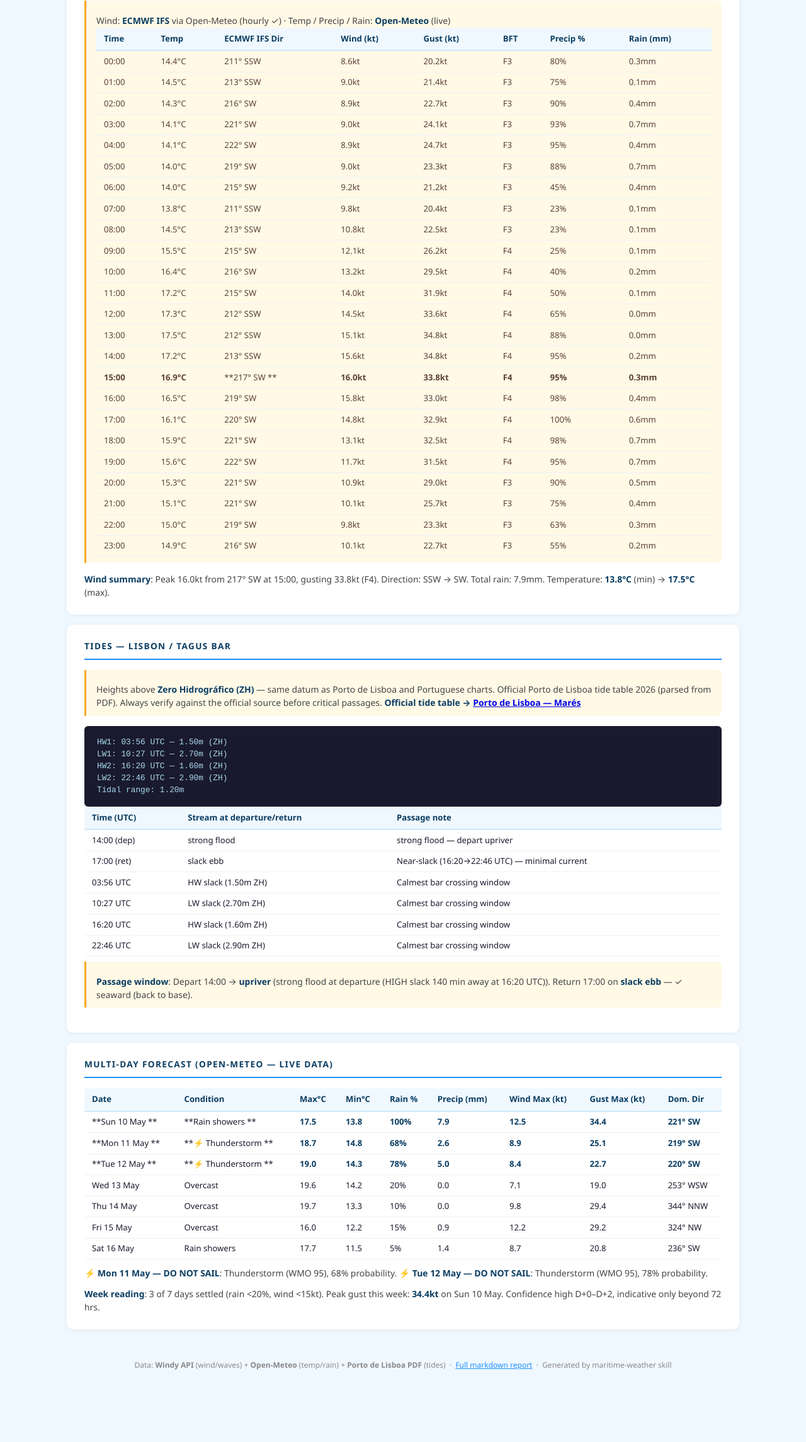
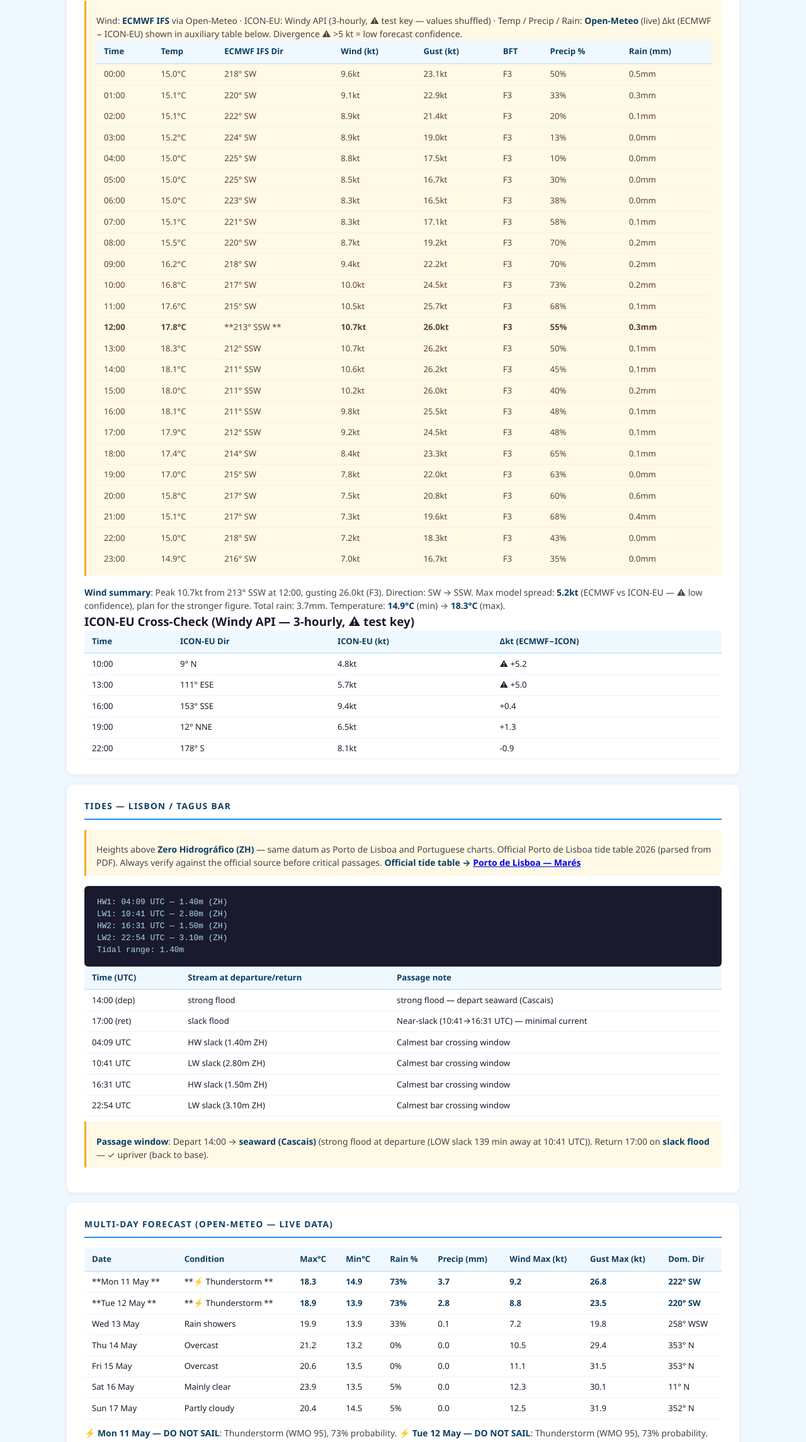
Before and after one commit to martinsda/maritime-weather, a website: page index.html in a window 1280 px wide. Shown: the part 197-2487 px from the top of the page at 63% size. Before the commit the page ends 2398 px from the top, so only its background shows below. Drawn offline with Linux system fonts and the light colour scheme.

Commit message:
briefing: auto-generated 25664702516

```diff
--- a/index.html
+++ b/index.html
@@ -3,7 +3,7 @@
 <head>
   <meta charset="UTF-8">
   <meta name="viewport" content="width=device-width, initial-scale=1.0">
-  <title>Maritime Briefing — 2026-05-10</title>
+  <title>Maritime Briefing — 2026-05-11</title>
   <style>
     :root {
       --sea:   #0a3d62;
@@ -100,15 +100,16 @@
 <header>
   <div>
     <h1>⚓ Maritime Weather Briefing</h1>
-    <p>Lisbon → Cascais &nbsp;·&nbsp; 2026-05-10 &nbsp;·&nbsp; 38.682°N, 9.219°W</p>
+    <p>Lisbon → Cascais &nbsp;·&nbsp; 2026-05-11 &nbsp;·&nbsp; 38.682°N, 9.219°W</p>
   </div>
-  <span class="badge">Generated 2026-05-10 15:05 UTC</span>
+  <span class="badge">Generated 2026-05-11 10:29 UTC</span>
 </header>
 
 <main>
   <section id="hourly"><h2>TODAY — HOURLY FORECAST</h2>
 <blockquote>
-<p>Wind: <strong>ECMWF IFS</strong> via Open-Meteo (hourly ✓) · Temp / Precip / Rain: <strong>Open-Meteo</strong> (live)</p>
+<p>Wind: <strong>ECMWF IFS</strong> via Open-Meteo · ICON-EU: Windy API (3-hourly, ⚠ test key — values shuffled) · Temp / Precip / Rain: <strong>Open-Meteo</strong> (live)
+Δkt (ECMWF − ICON-EU) shown in auxiliary table below. Divergence ⚠ &gt;5 kt = low forecast confidence.</p>
 <table>
 <thead>
 <tr>
@@ -124,247 +125,288 @@
 </thead>
 <tbody><tr>
 <td>00:00</td>
-<td>14.4°C</td>
-<td>211° SSW</td>
-<td>8.6kt</td>
-<td>20.2kt</td>
+<td>15.0°C</td>
+<td>218° SW</td>
+<td>9.6kt</td>
+<td>23.1kt</td>
 <td>F3</td>
-<td>80%</td>
+<td>50%</td>
+<td>0.5mm</td>
+</tr>
+<tr>
+<td>01:00</td>
+<td>15.1°C</td>
+<td>220° SW</td>
+<td>9.1kt</td>
+<td>22.9kt</td>
+<td>F3</td>
+<td>33%</td>
 <td>0.3mm</td>
 </tr>
 <tr>
-<td>01:00</td>
-<td>14.5°C</td>
-<td>213° SSW</td>
-<td>9.0kt</td>
+<td>02:00</td>
+<td>15.1°C</td>
+<td>222° SW</td>
+<td>8.9kt</td>
 <td>21.4kt</td>
 <td>F3</td>
-<td>75%</td>
+<td>20%</td>
 <td>0.1mm</td>
 </tr>
 <tr>
-<td>02:00</td>
-<td>14.3°C</td>
-<td>216° SW</td>
+<td>03:00</td>
+<td>15.2°C</td>
+<td>224° SW</td>
 <td>8.9kt</td>
-<td>22.7kt</td>
+<td>19.0kt</td>
 <td>F3</td>
-<td>90%</td>
-<td>0.4mm</td>
-</tr>
-<tr>
-<td>03:00</td>
-<td>14.1°C</td>
-<td>221° SW</td>
-<td>9.0kt</td>
-<td>24.1kt</td>
-<td>F3</td>
-<td>93%</td>
-<td>0.7mm</td>
+<td>13%</td>
+<td>0.0mm</td>
 </tr>
 <tr>
 <td>04:00</td>
-<td>14.1°C</td>
-<td>222° SW</td>
-<td>8.9kt</td>
-<td>24.7kt</td>
+<td>15.0°C</td>
+<td>225° SW</td>
+<td>8.8kt</td>
+<td>17.5kt</td>
 <td>F3</td>
-<td>95%</td>
-<td>0.4mm</td>
+<td>10%</td>
+<td>0.0mm</td>
 </tr>
 <tr>
 <td>05:00</td>
-<td>14.0°C</td>
-<td>219° SW</td>
-<td>9.0kt</td>
-<td>23.3kt</td>
+<td>15.0°C</td>
+<td>225° SW</td>
+<td>8.5kt</td>
+<td>16.7kt</td>
 <td>F3</td>
-<td>88%</td>
-<td>0.7mm</td>
+<td>30%</td>
+<td>0.0mm</td>
 </tr>
 <tr>
 <td>06:00</td>
-<td>14.0°C</td>
-<td>215° SW</td>
-<td>9.2kt</td>
-<td>21.2kt</td>
+<td>15.0°C</td>
+<td>223° SW</td>
+<td>8.3kt</td>
+<td>16.5kt</td>
 <td>F3</td>
-<td>45%</td>
-<td>0.4mm</td>
+<td>38%</td>
+<td>0.0mm</td>
 </tr>
 <tr>
 <td>07:00</td>
-<td>13.8°C</td>
-<td>211° SSW</td>
-<td>9.8kt</td>
-<td>20.4kt</td>
+<td>15.1°C</td>
+<td>221° SW</td>
+<td>8.3kt</td>
+<td>17.1kt</td>
 <td>F3</td>
-<td>23%</td>
+<td>58%</td>
 <td>0.1mm</td>
 </tr>
 <tr>
 <td>08:00</td>
-<td>14.5°C</td>
-<td>213° SSW</td>
-<td>10.8kt</td>
-<td>22.5kt</td>
+<td>15.5°C</td>
+<td>220° SW</td>
+<td>8.7kt</td>
+<td>19.2kt</td>
 <td>F3</td>
-<td>23%</td>
+<td>70%</td>
+<td>0.2mm</td>
+</tr>
+<tr>
+<td>09:00</td>
+<td>16.2°C</td>
+<td>218° SW</td>
+<td>9.4kt</td>
+<td>22.2kt</td>
+<td>F3</td>
+<td>70%</td>
+<td>0.2mm</td>
+</tr>
+<tr>
+<td>10:00</td>
+<td>16.8°C</td>
+<td>217° SW</td>
+<td>10.0kt</td>
+<td>24.5kt</td>
+<td>F3</td>
+<td>73%</td>
+<td>0.2mm</td>
+</tr>
+<tr>
+<td>11:00</td>
+<td>17.6°C</td>
+<td>215° SW</td>
+<td>10.5kt</td>
+<td>25.7kt</td>
+<td>F3</td>
+<td>68%</td>
 <td>0.1mm</td>
 </tr>
 <tr>
-<td>09:00</td>
-<td>15.5°C</td>
-<td>215° SW</td>
-<td>12.1kt</td>
+<td><strong>12:00</strong></td>
+<td><strong>17.8°C</strong></td>
+<td>**213° SSW  **</td>
+<td><strong>10.7kt</strong></td>
+<td><strong>26.0kt</strong></td>
+<td><strong>F3</strong></td>
+<td><strong>55%</strong></td>
+<td><strong>0.3mm</strong></td>
+</tr>
+<tr>
+<td>13:00</td>
+<td>18.3°C</td>
+<td>212° SSW</td>
+<td>10.7kt</td>
 <td>26.2kt</td>
-<td>F4</td>
-<td>25%</td>
+<td>F3</td>
+<td>50%</td>
 <td>0.1mm</td>
 </tr>
 <tr>
-<td>10:00</td>
-<td>16.4°C</td>
-<td>216° SW</td>
-<td>13.2kt</td>
-<td>29.5kt</td>
-<td>F4</td>
+<td>14:00</td>
+<td>18.1°C</td>
+<td>211° SSW</td>
+<td>10.6kt</td>
+<td>26.2kt</td>
+<td>F3</td>
+<td>45%</td>
+<td>0.1mm</td>
+</tr>
+<tr>
+<td>15:00</td>
+<td>18.0°C</td>
+<td>211° SSW</td>
+<td>10.2kt</td>
+<td>26.0kt</td>
+<td>F3</td>
 <td>40%</td>
 <td>0.2mm</td>
 </tr>
 <tr>
-<td>11:00</td>
-<td>17.2°C</td>
-<td>215° SW</td>
-<td>14.0kt</td>
-<td>31.9kt</td>
-<td>F4</td>
-<td>50%</td>
+<td>16:00</td>
+<td>18.1°C</td>
+<td>211° SSW</td>
+<td>9.8kt</td>
+<td>25.5kt</td>
+<td>F3</td>
+<td>48%</td>
 <td>0.1mm</td>
 </tr>
 <tr>
-<td>12:00</td>
-<td>17.3°C</td>
+<td>17:00</td>
+<td>17.9°C</td>
 <td>212° SSW</td>
-<td>14.5kt</td>
-<td>33.6kt</td>
-<td>F4</td>
+<td>9.2kt</td>
+<td>24.5kt</td>
+<td>F3</td>
+<td>48%</td>
+<td>0.1mm</td>
+</tr>
+<tr>
+<td>18:00</td>
+<td>17.4°C</td>
+<td>214° SW</td>
+<td>8.4kt</td>
+<td>23.3kt</td>
+<td>F3</td>
 <td>65%</td>
+<td>0.1mm</td>
+</tr>
+<tr>
+<td>19:00</td>
+<td>17.0°C</td>
+<td>215° SW</td>
+<td>7.8kt</td>
+<td>22.0kt</td>
+<td>F3</td>
+<td>63%</td>
 <td>0.0mm</td>
 </tr>
 <tr>
-<td>13:00</td>
-<td>17.5°C</td>
-<td>212° SSW</td>
-<td>15.1kt</td>
-<td>34.8kt</td>
-<td>F4</td>
-<td>88%</td>
-<td>0.0mm</td>
-</tr>
-<tr>
-<td>14:00</td>
-<td>17.2°C</td>
-<td>213° SSW</td>
-<td>15.6kt</td>
-<td>34.8kt</td>
-<td>F4</td>
-<td>95%</td>
-<td>0.2mm</td>
-</tr>
-<tr>
-<td><strong>15:00</strong></td>
-<td><strong>16.9°C</strong></td>
-<td>**217° SW   **</td>
-<td><strong>16.0kt</strong></td>
-<td><strong>33.8kt</strong></td>
-<td><strong>F4</strong></td>
-<td><strong>95%</strong></td>
-<td><strong>0.3mm</strong></td>
-</tr>
-<tr>
-<td>16:00</td>
-<td>16.5°C</td>
-<td>219° SW</td>
-<td>15.8kt</td>
-<td>33.0kt</td>
-<td>F4</td>
-<td>98%</td>
-<td>0.4mm</td>
-</tr>
-<tr>
-<td>17:00</td>
-<td>16.1°C</td>
-<td>220° SW</td>
-<td>14.8kt</td>
-<td>32.9kt</td>
-<td>F4</td>
-<td>100%</td>
+<td>20:00</td>
+<td>15.8°C</td>
+<td>217° SW</td>
+<td>7.5kt</td>
+<td>20.8kt</td>
+<td>F3</td>
+<td>60%</td>
 <td>0.6mm</td>
-</tr>
-<tr>
-<td>18:00</td>
-<td>15.9°C</td>
-<td>221° SW</td>
-<td>13.1kt</td>
-<td>32.5kt</td>
-<td>F4</td>
-<td>98%</td>
-<td>0.7mm</td>
-</tr>
-<tr>
-<td>19:00</td>
-<td>15.6°C</td>
-<td>222° SW</td>
-<td>11.7kt</td>
-<td>31.5kt</td>
-<td>F4</td>
-<td>95%</td>
-<td>0.7mm</td>
-</tr>
-<tr>
-<td>20:00</td>
-<td>15.3°C</td>
-<td>221° SW</td>
-<td>10.9kt</td>
-<td>29.0kt</td>
-<td>F3</td>
-<td>90%</td>
-<td>0.5mm</td>
 </tr>
 <tr>
 <td>21:00</td>
 <td>15.1°C</td>
-<td>221° SW</td>
-<td>10.1kt</td>
-<td>25.7kt</td>
+<td>217° SW</td>
+<td>7.3kt</td>
+<td>19.6kt</td>
 <td>F3</td>
-<td>75%</td>
+<td>68%</td>
 <td>0.4mm</td>
 </tr>
 <tr>
 <td>22:00</td>
 <td>15.0°C</td>
-<td>219° SW</td>
-<td>9.8kt</td>
-<td>23.3kt</td>
+<td>218° SW</td>
+<td>7.2kt</td>
+<td>18.3kt</td>
 <td>F3</td>
-<td>63%</td>
-<td>0.3mm</td>
+<td>43%</td>
+<td>0.0mm</td>
 </tr>
 <tr>
 <td>23:00</td>
 <td>14.9°C</td>
 <td>216° SW</td>
-<td>10.1kt</td>
-<td>22.7kt</td>
+<td>7.0kt</td>
+<td>16.7kt</td>
 <td>F3</td>
-<td>55%</td>
-<td>0.2mm</td>
+<td>35%</td>
+<td>0.0mm</td>
 </tr>
 </tbody></table>
 </blockquote>
-<p><strong>Wind summary</strong>: Peak 16.0kt from 217° SW at 15:00, gusting 33.8kt (F4). Direction: SSW → SW. Total rain: 7.9mm. Temperature: <strong>13.8°C</strong> (min) → <strong>17.5°C</strong> (max).</p>
+<p><strong>Wind summary</strong>: Peak 10.7kt from 213° SSW at 12:00, gusting 26.0kt (F3). Direction: SW → SSW. Max model spread: <strong>5.2kt</strong> (ECMWF vs ICON-EU — ⚠ low confidence), plan for the stronger figure. Total rain: 3.7mm. Temperature: <strong>14.9°C</strong> (min) → <strong>18.3°C</strong> (max).</p>
+<h3>ICON-EU Cross-Check (Windy API — 3-hourly, ⚠ test key)</h3>
+<table>
+<thead>
+<tr>
+<th>Time</th>
+<th>ICON-EU Dir</th>
+<th>ICON-EU (kt)</th>
+<th>Δkt (ECMWF−ICON)</th>
+</tr>
+</thead>
+<tbody><tr>
+<td>10:00</td>
+<td>9° N</td>
+<td>4.8kt</td>
+<td>⚠ +5.2</td>
+</tr>
+<tr>
+<td>13:00</td>
+<td>111° ESE</td>
+<td>5.7kt</td>
+<td>⚠ +5.0</td>
+</tr>
+<tr>
+<td>16:00</td>
+<td>153° SSE</td>
+<td>9.4kt</td>
+<td>+0.4</td>
+</tr>
+<tr>
+<td>19:00</td>
+<td>12° NNE</td>
+<td>6.5kt</td>
+<td>+1.3</td>
+</tr>
+<tr>
+<td>22:00</td>
+<td>178° S</td>
+<td>8.1kt</td>
+<td>-0.9</td>
+</tr>
+</tbody></table>
 </section>
 <section id="tides"><h2>TIDES — Lisbon / Tagus Bar</h2>
 <blockquote>
@@ -372,11 +414,11 @@
 Official Porto de Lisboa tide table 2026 (parsed from PDF). Always verify against the official source before critical passages.
 <strong>Official tide table → <a href="https://www.portodelisboa.pt/mares">Porto de Lisboa — Marés</a></strong></p>
 </blockquote>
-<pre><code>HW1: 03:56 UTC — 1.50m (ZH)
-LW1: 10:27 UTC — 2.70m (ZH)
-HW2: 16:20 UTC — 1.60m (ZH)
-LW2: 22:46 UTC — 2.90m (ZH)
-Tidal range: 1.20m
+<pre><code>HW1: 04:09 UTC — 1.40m (ZH)
+LW1: 10:41 UTC — 2.80m (ZH)
+HW2: 16:31 UTC — 1.50m (ZH)
+LW2: 22:54 UTC — 3.10m (ZH)
+Tidal range: 1.40m
 </code></pre>
 <table>
 <thead>
@@ -389,36 +431,36 @@ Tidal range: 1.20m
 <tbody><tr>
 <td>14:00 (dep)</td>
 <td>strong flood</td>
-<td>strong flood — depart upriver</td>
+<td>strong flood — depart seaward (Cascais)</td>
 </tr>
 <tr>
 <td>17:00 (ret)</td>
-<td>slack ebb</td>
-<td>Near-slack (16:20→22:46 UTC) — minimal current</td>
+<td>slack flood</td>
+<td>Near-slack (10:41→16:31 UTC) — minimal current</td>
 </tr>
 <tr>
-<td>03:56 UTC</td>
+<td>04:09 UTC</td>
+<td>HW slack (1.40m ZH)</td>
+<td>Calmest bar crossing window</td>
+</tr>
+<tr>
+<td>10:41 UTC</td>
+<td>LW slack (2.80m ZH)</td>
+<td>Calmest bar crossing window</td>
+</tr>
+<tr>
+<td>16:31 UTC</td>
 <td>HW slack (1.50m ZH)</td>
 <td>Calmest bar crossing window</td>
 </tr>
 <tr>
-<td>10:27 UTC</td>
-<td>LW slack (2.70m ZH)</td>
-<td>Calmest bar crossing window</td>
-</tr>
-<tr>
-<td>16:20 UTC</td>
-<td>HW slack (1.60m ZH)</td>
-<td>Calmest bar crossing window</td>
-</tr>
-<tr>
-<td>22:46 UTC</td>
-<td>LW slack (2.90m ZH)</td>
+<td>22:54 UTC</td>
+<td>LW slack (3.10m ZH)</td>
 <td>Calmest bar crossing window</td>
 </tr>
 </tbody></table>
 <blockquote>
-<p><strong>Passage window</strong>: Depart 14:00 → <strong>upriver</strong> (strong flood at departure (HIGH slack 140 min away at 16:20 UTC)). Return 17:00 on <strong>slack ebb</strong> — ✓ seaward (back to base).</p>
+<p><strong>Passage window</strong>: Depart 14:00 → <strong>seaward (Cascais)</strong> (strong flood at departure (LOW slack 139 min away at 10:41 UTC)). Return 17:00 on <strong>slack flood</strong> — ✓ upriver (back to base).</p>
 </blockquote>
 </section>
 <section id="multi"><h2>MULTI-DAY FORECAST (Open-Meteo — Live Data)</h2>
@@ -437,92 +479,92 @@ Tidal range: 1.20m
 </tr>
 </thead>
 <tbody><tr>
-<td>**Sun 10 May   **</td>
-<td>**Rain showers         **</td>
-<td><strong>17.5</strong></td>
-<td><strong>13.8</strong></td>
-<td><strong>100%</strong></td>
-<td><strong>7.9</strong></td>
-<td><strong>12.5</strong></td>
-<td><strong>34.4</strong></td>
-<td><strong>221° SW</strong></td>
-</tr>
-<tr>
 <td>**Mon 11 May   **</td>
 <td>**⚡ Thunderstorm       **</td>
-<td><strong>18.7</strong></td>
-<td><strong>14.8</strong></td>
-<td><strong>68%</strong></td>
-<td><strong>2.6</strong></td>
-<td><strong>8.9</strong></td>
-<td><strong>25.1</strong></td>
-<td><strong>219° SW</strong></td>
+<td><strong>18.3</strong></td>
+<td><strong>14.9</strong></td>
+<td><strong>73%</strong></td>
+<td><strong>3.7</strong></td>
+<td><strong>9.2</strong></td>
+<td><strong>26.8</strong></td>
+<td><strong>222° SW</strong></td>
 </tr>
 <tr>
 <td>**Tue 12 May   **</td>
 <td>**⚡ Thunderstorm       **</td>
-<td><strong>19.0</strong></td>
-<td><strong>14.3</strong></td>
-<td><strong>78%</strong></td>
-<td><strong>5.0</strong></td>
-<td><strong>8.4</strong></td>
-<td><strong>22.7</strong></td>
+<td><strong>18.9</strong></td>
+<td><strong>13.9</strong></td>
+<td><strong>73%</strong></td>
+<td><strong>2.8</strong></td>
+<td><strong>8.8</strong></td>
+<td><strong>23.5</strong></td>
 <td><strong>220° SW</strong></td>
 </tr>
 <tr>
 <td>Wed 13 May</td>
-<td>Overcast</td>
-<td>19.6</td>
-<td>14.2</td>
-<td>20%</td>
-<td>0.0</td>
-<td>7.1</td>
-<td>19.0</td>
-<td>253° WSW</td>
+<td>Rain showers</td>
+<td>19.9</td>
+<td>13.9</td>
+<td>33%</td>
+<td>0.1</td>
+<td>7.2</td>
+<td>19.8</td>
+<td>258° WSW</td>
 </tr>
 <tr>
 <td>Thu 14 May</td>
 <td>Overcast</td>
-<td>19.7</td>
-<td>13.3</td>
-<td>10%</td>
+<td>21.2</td>
+<td>13.2</td>
+<td>0%</td>
 <td>0.0</td>
-<td>9.8</td>
+<td>10.5</td>
 <td>29.4</td>
-<td>344° NNW</td>
+<td>353° N</td>
 </tr>
 <tr>
 <td>Fri 15 May</td>
 <td>Overcast</td>
-<td>16.0</td>
-<td>12.2</td>
-<td>15%</td>
-<td>0.9</td>
-<td>12.2</td>
-<td>29.2</td>
-<td>324° NW</td>
+<td>20.6</td>
+<td>13.5</td>
+<td>0%</td>
+<td>0.0</td>
+<td>11.1</td>
+<td>31.5</td>
+<td>353° N</td>
 </tr>
 <tr>
 <td>Sat 16 May</td>
-<td>Rain showers</td>
-<td>17.7</td>
-<td>11.5</td>
+<td>Mainly clear</td>
+<td>23.9</td>
+<td>13.5</td>
 <td>5%</td>
-<td>1.4</td>
-<td>8.7</td>
-<td>20.8</td>
-<td>236° SW</td>
+<td>0.0</td>
+<td>12.3</td>
+<td>30.1</td>
+<td>11° N</td>
+</tr>
+<tr>
+<td>Sun 17 May</td>
+<td>Partly cloudy</td>
+<td>20.4</td>
+<td>14.5</td>
+<td>5%</td>
+<td>0.0</td>
+<td>12.5</td>
+<td>31.9</td>
+<td>352° N</td>
 </tr>
 </tbody></table>
-<p>⚡ <strong>Mon 11 May — DO NOT SAIL</strong>: Thunderstorm (WMO 95), 68% probability.
-⚡ <strong>Tue 12 May — DO NOT SAIL</strong>: Thunderstorm (WMO 95), 78% probability.</p>
-<p><strong>Week reading</strong>: 3 of 7 days settled (rain &lt;20%, wind &lt;15kt). Peak gust this week: <strong>34.4kt</strong> on Sun 10 May. Confidence high D+0–D+2, indicative only beyond 72 hrs.</p>
+<p>⚡ <strong>Mon 11 May — DO NOT SAIL</strong>: Thunderstorm (WMO 95), 73% probability.
+⚡ <strong>Tue 12 May — DO NOT SAIL</strong>: Thunderstorm (WMO 95), 73% probability.</p>
+<p><strong>Week reading</strong>: 4 of 7 days settled (rain &lt;20%, wind &lt;15kt). Peak gust this week: <strong>31.9kt</strong> on Sun 17 May. Confidence high D+0–D+2, indicative only beyond 72 hrs.</p>
 </section>
 </main>
 
 <footer>
   Data: <strong>Windy API</strong> (wind/waves) + <strong>Open-Meteo</strong> (temp/rain) + <strong>Porto de Lisboa PDF</strong> (tides)
-  &nbsp;·&nbsp; <a href="output/2026-05-10_lisbon-cascais-briefing.md">Full markdown report</a>
+  &nbsp;·&nbsp; <a href="output/2026-05-11_lisbon-cascais-briefing.md">Full markdown report</a>
   &nbsp;·&nbsp; Generated by maritime-weather skill
 </footer>
 
```
Also changed, not shown: output/2026-05-11_lisbon-cascais-briefing.md (added).
